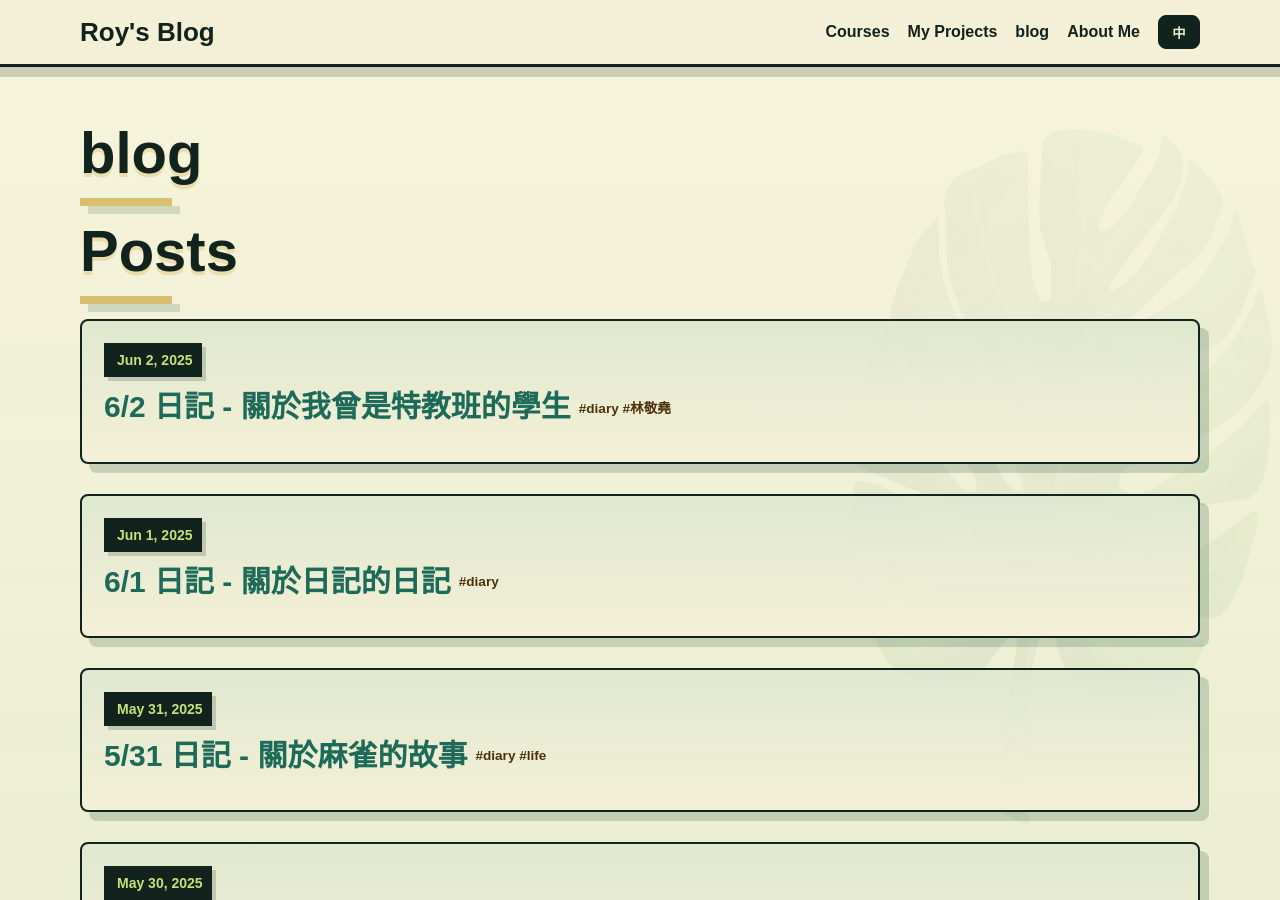
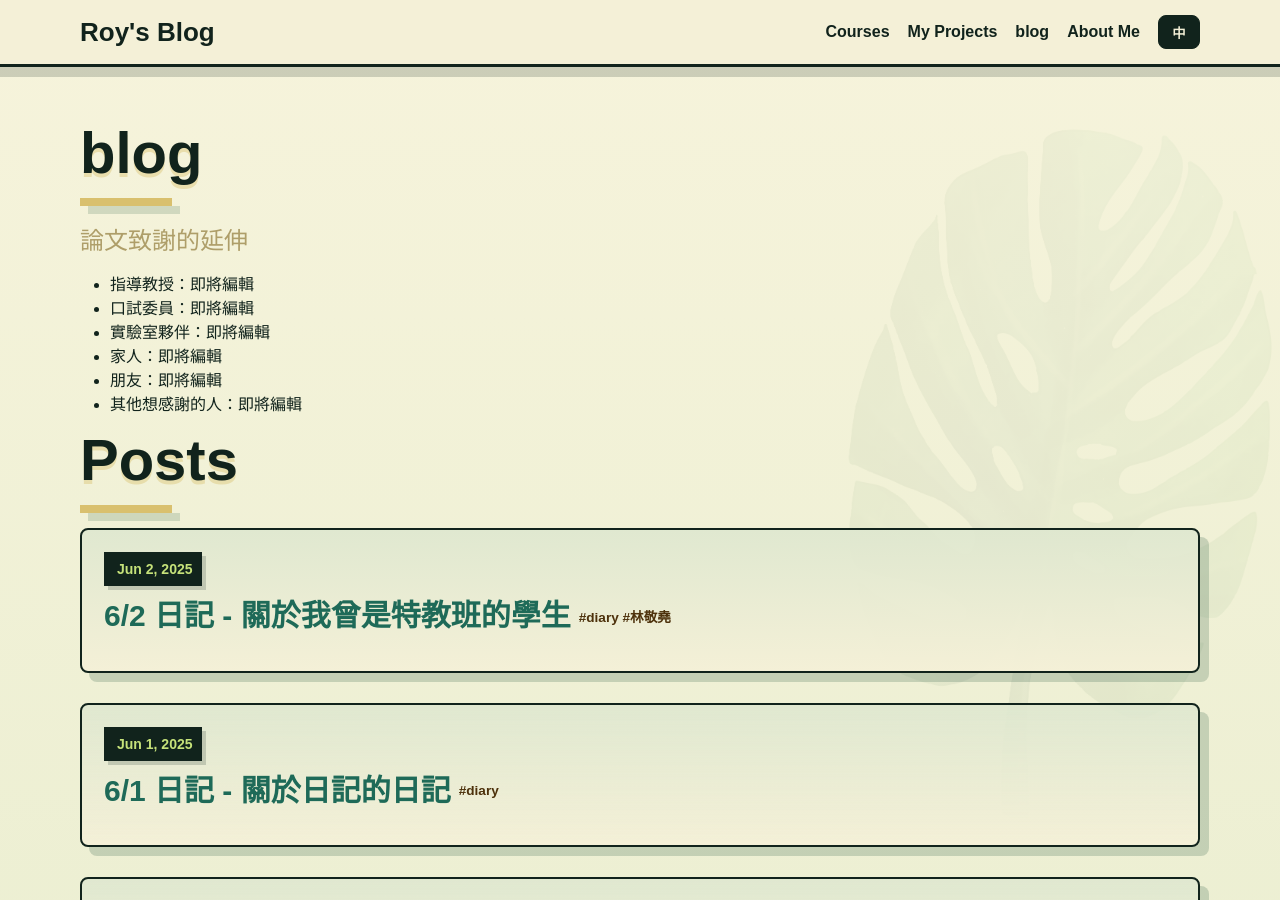
Before and after one commit to roy891030/roy891030.github.io, a Jekyll site: the page built from blog.md, in a window 1280 px wide and 900 px high. Built offline with Jekyll 4.4.1, drawn with Linux system fonts in a browser that asks for light colours; some web fonts are replaced.

Commit message:
Add thesis acknowledgement section to blog

```diff
--- a/blog.md
+++ b/blog.md
@@ -3,3 +3,12 @@ layout: home
 title: blog
 permalink: /blog/
 ---
+
+## 論文致謝的延伸
+
+- 指導教授：即將編輯
+- 口試委員：即將編輯
+- 實驗室夥伴：即將編輯
+- 家人：即將編輯
+- 朋友：即將編輯
+- 其他想感謝的人：即將編輯
```
